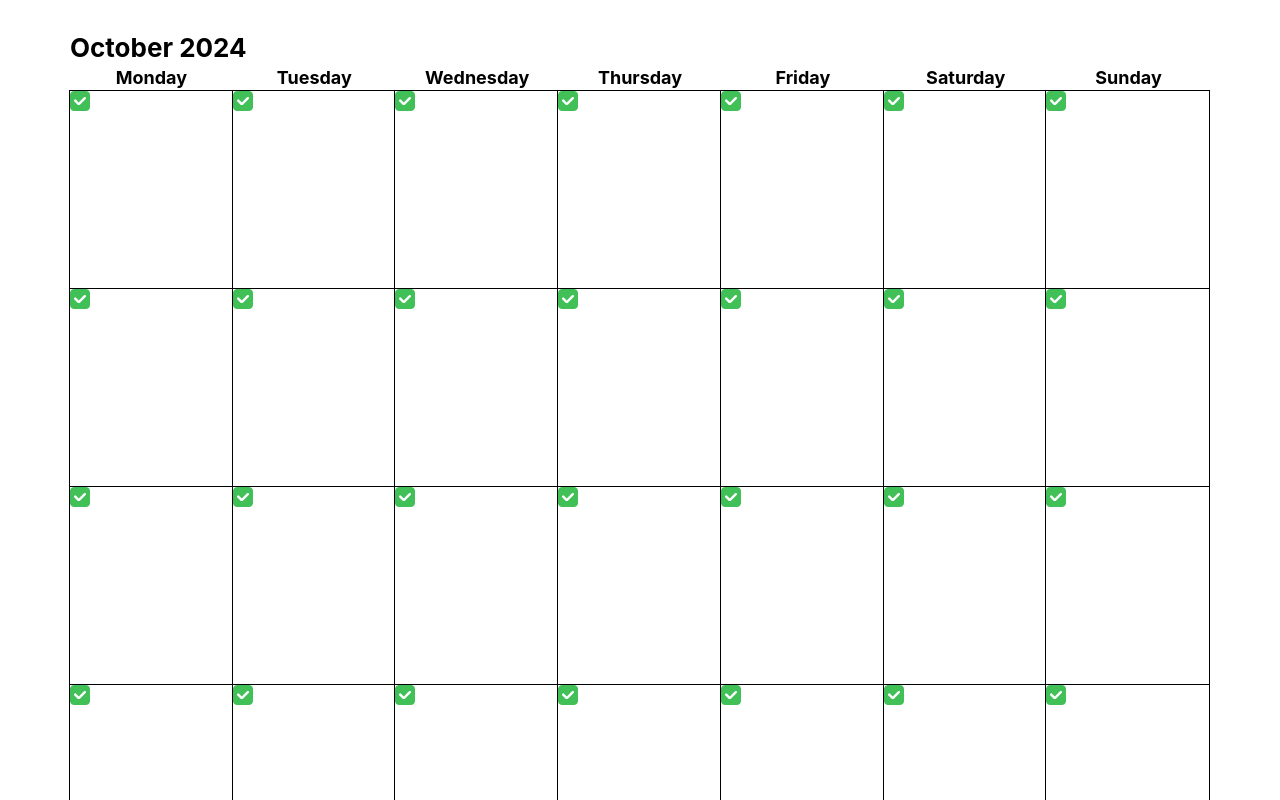
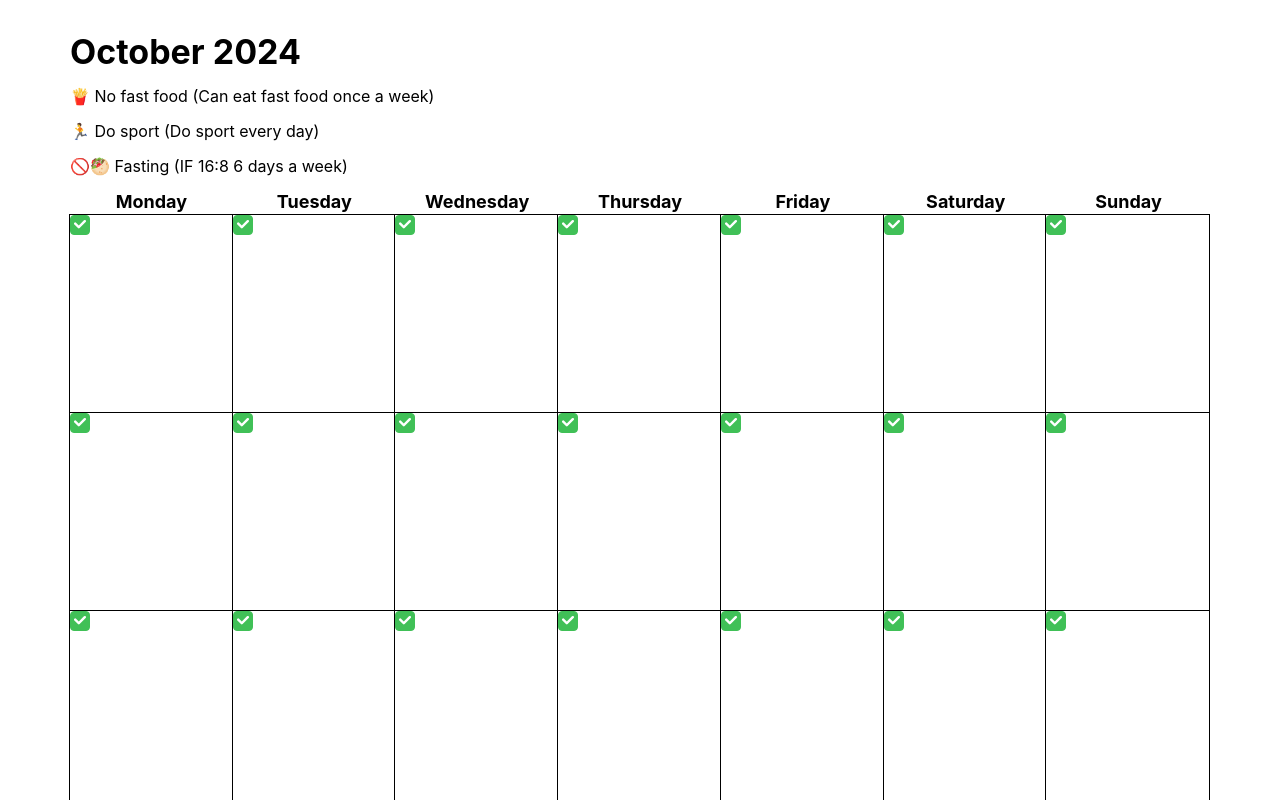
Before and after one commit to Venskiy/streaksapp, a React (Vite) app: page / in a window 1280 px wide. Shown: the top 800 px of the page. Built offline with nearby package versions, Linux system fonts and the light colour scheme.

Commit message:
Add list of goals

```diff
--- a/src/components/MonthView.tsx
+++ b/src/components/MonthView.tsx
@@ -1,4 +1,4 @@
-import { Flex, Title, Checkbox, Container } from '@mantine/core';
+import { Flex, Text, Title, Checkbox, Container } from '@mantine/core';
 import dayjs from 'dayjs';
 
 const WEEKDAYS = [
@@ -24,6 +24,35 @@ function WeekDaysHeader() {
   );
 }
 
+const GOALS = [
+  {
+    emoji: '🍟',
+    title: 'No fast food',
+    description: 'Can eat fast food once a week',
+  },
+  {
+    emoji: '🏃',
+    title: 'Do sport',
+    description: 'Do sport every day',
+  },
+  {
+    emoji: '🚫🥙',
+    title: 'Fasting',
+    description: 'IF 16:8 6 days a week',
+  },
+];
+function GoalList() {
+  return (
+    <div>
+      {GOALS.map((goal, idx) => (
+        <Text key={`goal-${idx}`} mt="xs">
+          {goal.emoji} {goal.title} ({goal.description})
+        </Text>
+      ))}
+    </div>
+  );
+}
+
 function WeekRow() {
   return (
     <Flex direction="row">
@@ -40,8 +69,9 @@ export function MonthView() {
   const now = dayjs();
   return (
     <Container fluid={true} px={0} h={1000} w="100%">
-      <Title order={2}>{now.format('MMMM YYYY')}</Title>
-      <Flex direction="column">
+      <Title order={1}>{now.format('MMMM YYYY')}</Title>
+      <GoalList />
+      <Flex direction="column" mt="xs">
         <WeekDaysHeader />
         <div className="month-table">
           {Array.from({ length: 5 }, (_, index) => (
```
